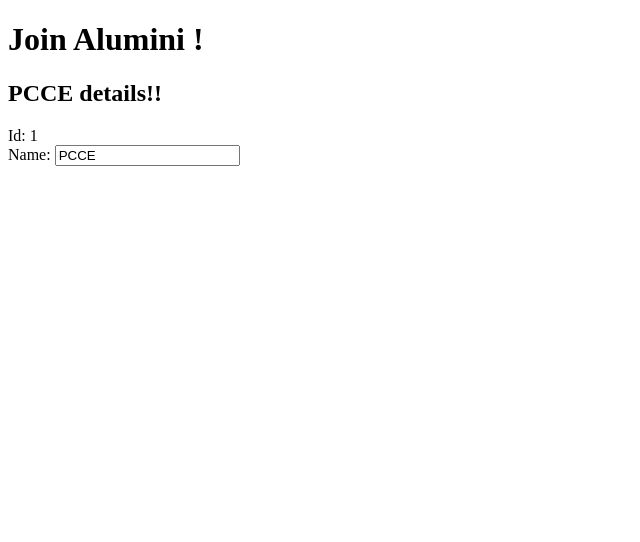
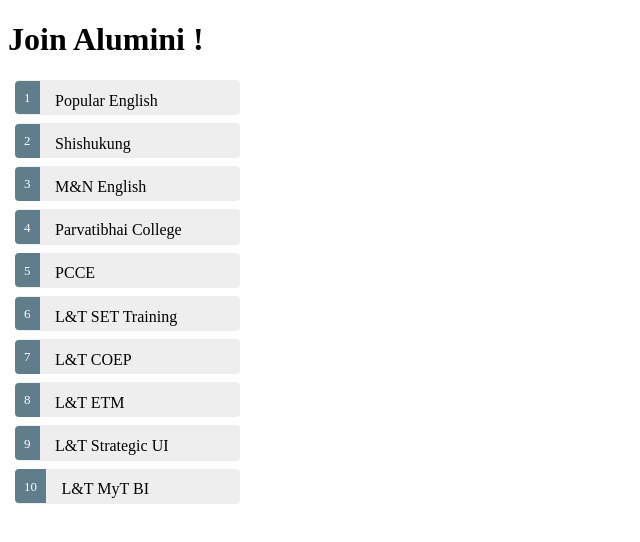
Before and after one commit to PunamSmahale/alumini-connect, an Angular app: page / in a window 1280 px wide. Shown: the top 542 px of the page, without its empty margins (0-640 px from the left). Built offline with nearby package versions, Linux system fonts and the light colour scheme.

Commit message:
Styling, listing alumini

```diff
--- a/src/app/app.component.css
+++ b/src/app/app.component.css
@@ -0,0 +1,48 @@
+
+  .selected {
+    background-color: #CFD8DC !important;
+    color: white;
+  }
+  .alumini {
+    margin: 0 0 2em 0;
+    list-style-type: none;
+    padding: 0;
+    width: 15em;
+  }
+  .alumini li {
+    cursor: pointer;
+    position: relative;
+    left: 0;
+    background-color: #EEE;
+    margin: .5em;
+    padding: .3em 0;
+    height: 1.6em;
+    border-radius: 4px;
+  }
+  .alumini li.selected:hover {
+    background-color: #BBD8DC !important;
+    color: white;
+  }
+  .alumini li:hover {
+    color: #607D8B;
+    background-color: #DDD;
+    left: .1em;
+  }
+  .alumini .text {
+    position: relative;
+    top: -3px;
+  }
+  .alumini .badge {
+    display: inline-block;
+    font-size: small;
+    color: white;
+    padding: 0.8em 0.7em 0 0.7em;
+    background-color: #607D8B;
+    line-height: 1em;
+    position: relative;
+    left: -1px;
+    top: -4px;
+    height: 1.8em;
+    margin-right: .8em;
+    border-radius: 4px 0 0 4px;
+  };
--- a/src/app/app.component.html
+++ b/src/app/app.component.html
@@ -1,8 +1,16 @@
 <h1>
   {{title}}
 </h1>
-<h2>{{alumini.name}} details!!</h2>
-<div><label>Id: </label>{{alumini.id}}</div>
-<div><label>Name: </label>
-<input [(ngModel)]="alumini.name" placeholder="name">
+<ul class="alumini">
+  <li *ngFor = "let alumini of aluminus" (click) = "onSelect(alumini)" [class.selected]="alumini === selectedAlumini">
+    <span class="badge">{{alumini.id}}</span> {{alumini.name}}
+  </li>
+</ul>
+
+<div *ngIf="selectedAlumini">
+    <h2>{{selectedAlumini.name}} details!!</h2>
+    <div><label>Id: </label>{{selectedAlumini.id}}</div>
+    <div><label>Name: </label>
+        <input [(ngModel)]="selectedAlumini.name" placeholder="name">
+    </div>
 </div>
--- a/src/app/app.component.ts
+++ b/src/app/app.component.ts
@@ -4,7 +4,6 @@
   id : number;
   name : string;
 }
-
 
 @Component({
   selector: 'app-root',
@@ -13,8 +12,23 @@
 })
 export class AppComponent {
   title = 'Join Alumini !';
-  alumini : myAlumini = {
-    id : 1,
-    name : 'PCCE'
-  };
+
+ aluminus : myAlumini[] = [
+  { id : 1, name : 'Popular English'},
+  { id : 2, name : 'Shishukung'},
+  { id : 3, name : 'M&N English'},
+  { id : 4, name : 'Parvatibhai College'},
+  { id : 5, name : 'PCCE'},
+  { id : 6, name : 'L&T SET Training'},
+  { id : 7, name : 'L&T COEP'},
+  { id : 8, name : 'L&T ETM'},
+  { id : 9, name : 'L&T Strategic UI'},
+  { id : 10, name : 'L&T MyT BI'}
+  ];
+
+  selectedAlumini : myAlumini;
+
+  onSelect(alumini : myAlumini){
+    this.selectedAlumini = alumini;
+  }
 }
```
